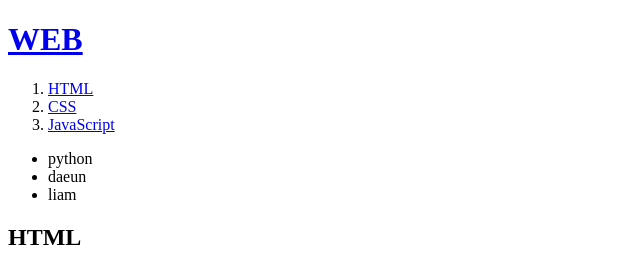
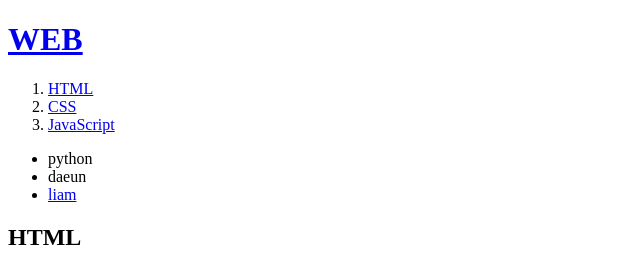
Before and after one commit to daeun0220/web1, a plain HTML site: page 1.html in a window 1280 px wide. Shown: the top 268 px of the page, 0-640 px from the left. Drawn offline with Linux system fonts and the light colour scheme.

Commit message:
Update 1.html

```diff
--- a/1.html
+++ b/1.html
@@ -14,7 +14,7 @@
 <ul>
   <li>python</li>
   <li>daeun</li>
-  <li>liam</li>
+  <li><a href="liam.html">liam</a></li>
 </ul>
 <h2>HTML</h2>
 <p><a href="https://www.w3.org/TR/2011/WD-html5-20110405/"
```
